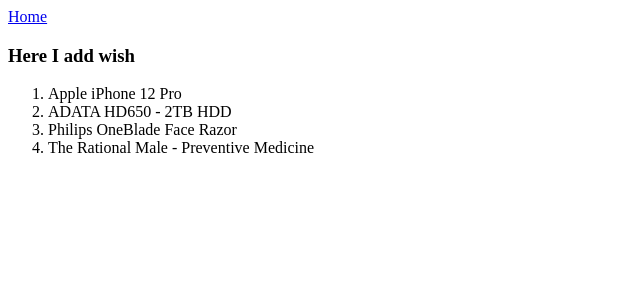
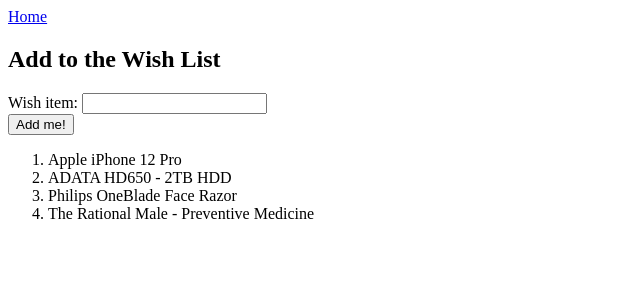
Before and after one commit to Marti-b/WishList-MEARN-Stack-SemesterClosing-Project, a React (Create React App) app in the folder client/: page / in a window 1280 px wide. Shown: the top 300 px of the page, without its empty margins (0-640 px from the left). Built offline with nearby package versions, Linux system fonts and the light colour scheme.

Commit message:
Implement Add Wish functionality

```diff
--- a/client/src/AddWish.js
+++ b/client/src/AddWish.js
@@ -1,7 +1,29 @@
-function AddWish(){
+import { useState } from "react";
+
+function AddWish(props){
+    const {addWish} = props;
+
+    const [text, setWish] = useState("");
+
     return(
         <div className="add-wish">
-        <h3>Here I add wish</h3>
+         <h2>Add to the Wish List</h2>
+            <div>
+            <label htmlFor="title">Wish item: </label>
+            <input
+            name="title"
+            id="title"
+            onChange={(event => setWish(event.target.value))}
+            type="title"
+            />
+            </div>
+            <button
+            type="submit"
+            onClick= {(event =>{
+                addWish(text)
+            })}>
+                Add me!
+            </button>
         </div>
     )
 }
--- a/client/src/App.js
+++ b/client/src/App.js
@@ -9,16 +9,16 @@
 function App() {
   const [list, setData] = useState([
     {
-      "id": 1,"text": "Apple iPhone 12 Pro"
+      "id": 1,"title": "Apple iPhone 12 Pro"
     },
     {
-      "id": 2,"text": "ADATA HD650 - 2TB HDD"
+      "id": 2,"title": "ADATA HD650 - 2TB HDD"
     },
     {
-      "id": 3,"text": "Philips OneBlade Face Razor"
+      "id": 3,"title": "Philips OneBlade Face Razor"
     },
     {
-      "id": 3,"text": "The Rational Male - Preventive Medicine"
+      "id": 4,"title": "The Rational Male - Preventive Medicine"
     }
   ])
   // useEffect(() => {
@@ -30,7 +30,13 @@
   //   }
   //   getData();
   // }, []);
-
+function addWish(title){
+  const newWish = {
+    id : list.length+1,
+    title : title
+  }
+  setData([...list, newWish])
+}
   return (
     <>
       <nav>
@@ -39,7 +45,7 @@
     <Router>
 
       <WishList data={list} path="/">
-        <AddWish path="/"/>
+        <AddWish addWish ={addWish} path="/"/>
       </WishList>
 
       <Wish path="/wish/:id"/>
--- a/client/src/WishList.js
+++ b/client/src/WishList.js
@@ -8,9 +8,8 @@
             <ol>
             {data.map((item)=>{
                     return(
-                        <li key={item.id}>{item.text}</li>
+                        <li key={item.id}>{item.title}</li>
                     )
-
             })}
             </ol>
 
```
